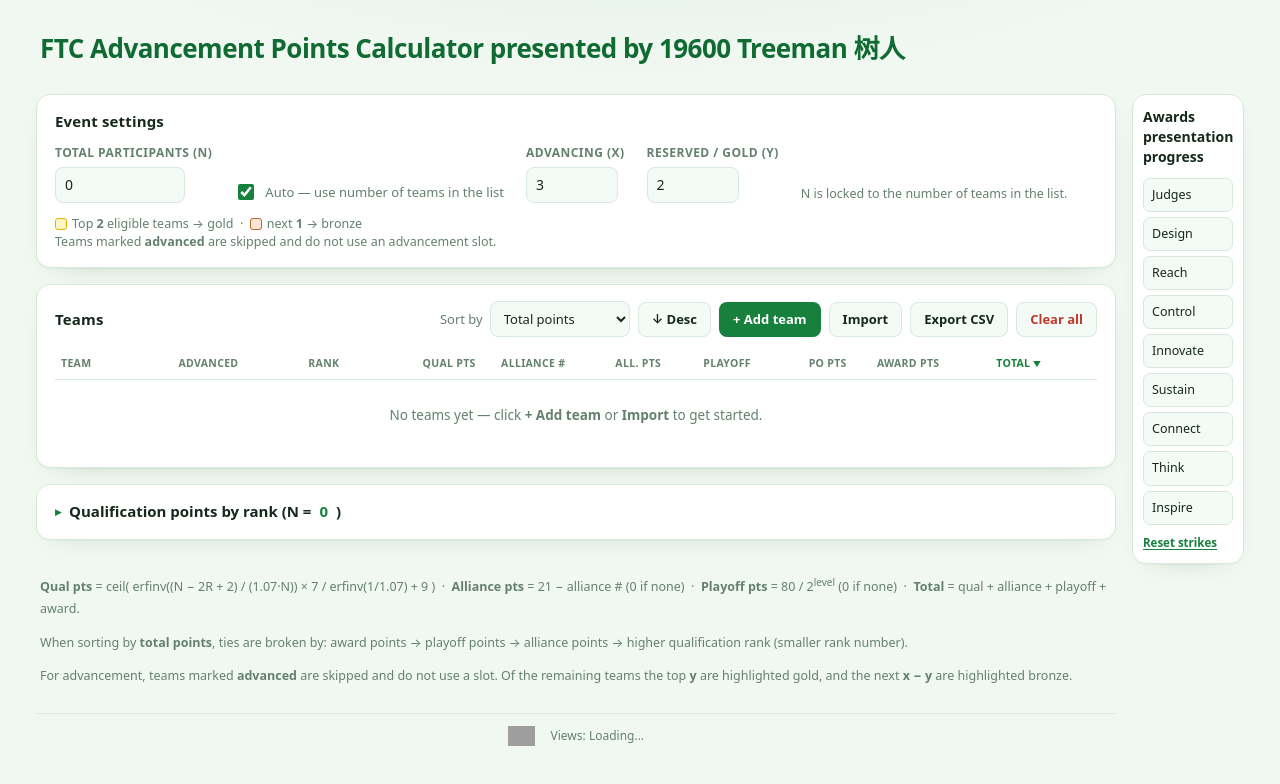
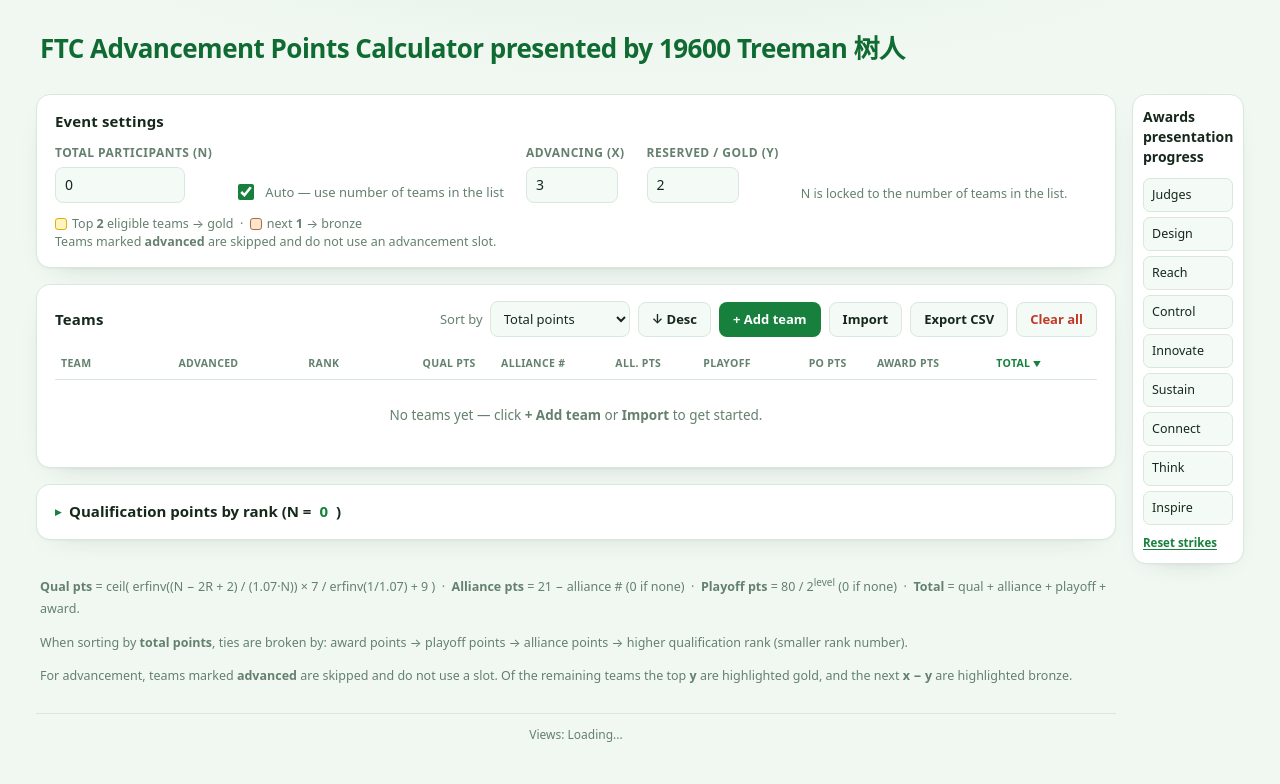
Before and after one commit to syt6099/ftc-advancement-points, a plain HTML site: page index.html in a window 1280 px wide. Drawn offline with Linux system fonts and the light colour scheme; grey boxes are pictures that could not be loaded.

Commit message:
Update index.html

```diff
--- a/index.html
+++ b/index.html
@@ -429,8 +429,6 @@
 
       <!-- ===== View counter badges ===== -->
       <div class="view-counter-area">
-        <!-- Option 1: view-counter SVG badge (track page views) -->
-        <img src="https://view-count.cloudtion.com/views?fallback-id=ftc-advancement-calculator" alt="page view count" />
         <!-- Option 2: siteviews text counter -->
         <span class="siteviews-badge">Views: <span id="views">Loading...</span></span>
         <script
```
